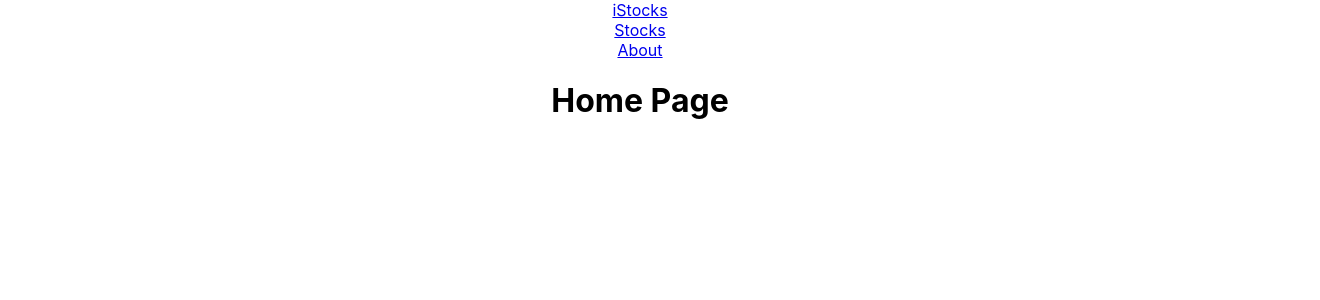
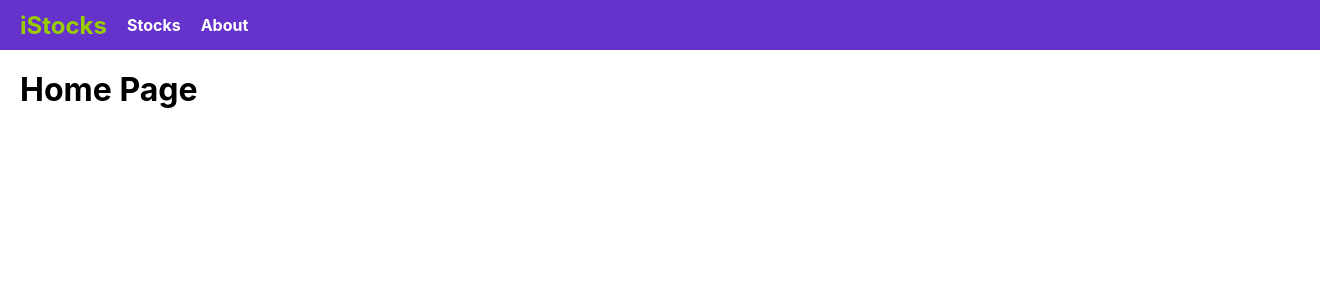
Before and after one commit to jihok0519/react-router-lab, a React (Create React App) app: page / in a window 1280 px wide. Shown: the top 300 px of the page, 1320 px wide, since content can reach past the window. Built offline with nearby package versions, Linux system fonts and the light colour scheme.

Commit message:
added minimal styling to help visualize

```diff
--- a/src/index.css
+++ b/src/index.css
@@ -11,3 +11,37 @@ code {
   font-family: source-code-pro, Menlo, Monaco, Consolas, 'Courier New',
     monospace;
 }
+
+.nav {
+  display: flex;
+  align-items: center;
+  width: 100vw;
+  height: 50px;
+  padding: 0 20px;
+  background: #6532CB;
+}
+
+.nav a {
+  text-decoration: none;
+  color: white;
+  font-weight: bold;
+}
+
+.nav > * {
+  padding-right: 20px;
+}
+
+.logo {
+  color: #99CC00;
+  font-weight: bold;
+  font-size: 1.5em;
+}
+
+h1 {
+  text-align: left;
+  margin: 20px;
+}
+
+ul {
+  text-align: left;
+}
```
